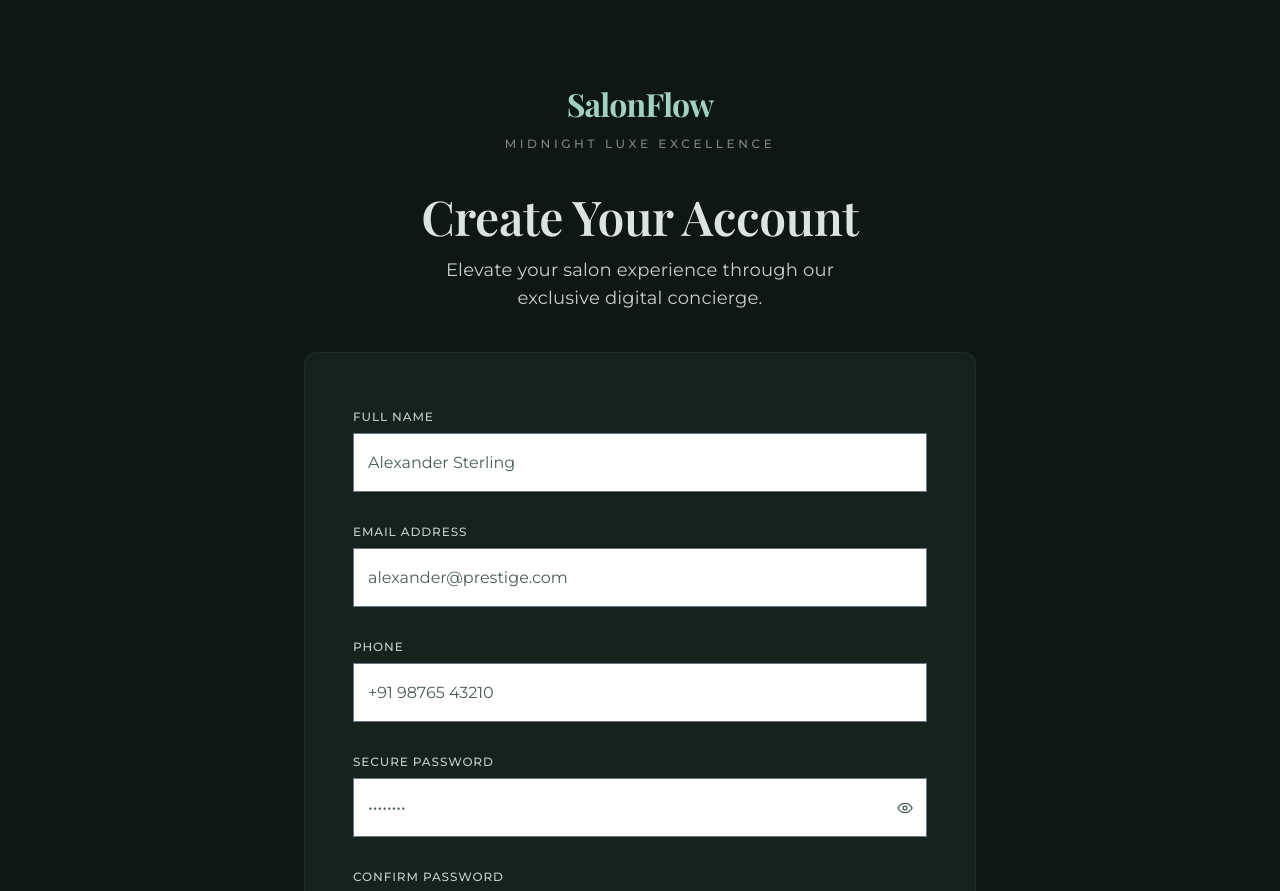
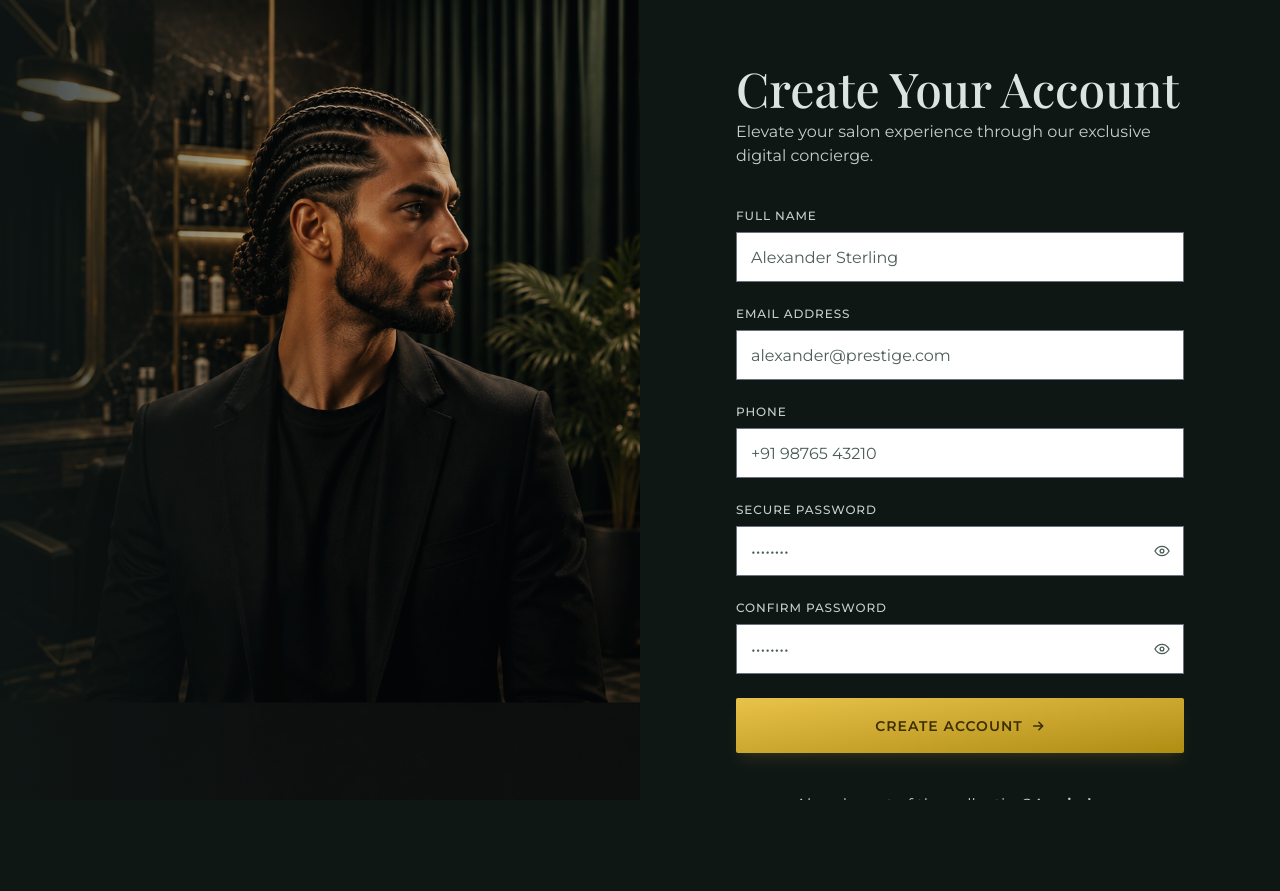
Before and after one commit to gokul-ravikumar/SALON, a React (Vite) app in the folder frontend/: page /register in a window 1280 px wide. Shown: the top 891 px of the page. After the commit the page ends 800 px from the top, so only its background shows below. Built offline with nearby package versions, Linux system fonts and the light colour scheme.

Commit message:
feat: add register hero image and enhance scrollbar styles for improved UI

```diff
--- a/frontend/src/components/auth/LoginField.tsx
+++ b/frontend/src/components/auth/LoginField.tsx
@@ -26,7 +26,7 @@ export const LoginField = forwardRef<HTMLInputElement, LoginFieldProps>(
           <input
             ref={ref}
             className={cn(
-              "focus-ring h-14.75 w-full border border-[#6b7280] bg-white px-3.5 text-base text-charcoal-800 placeholder:text-charcoal-500",
+              "focus-ring h-12.5 w-full border border-[#6b7280] bg-white px-3.5 text-base text-charcoal-800 placeholder:text-charcoal-500 2xl:h-14.75",
               rightElement && "pr-11",
               className,
             )}
--- a/frontend/src/pages/LoginPage.tsx
+++ b/frontend/src/pages/LoginPage.tsx
@@ -45,8 +45,8 @@ export function LoginPage() {
       setError(message);
       setNeedsVerification(
         err instanceof ApiError &&
-          err.status === 403 &&
-          message.toLowerCase().includes("verify your email"),
+        err.status === 403 &&
+        message.toLowerCase().includes("verify your email"),
       );
     }
   };
@@ -148,8 +148,6 @@ export function LoginPage() {
             </Button>
           </div>
 
-
-
           <p className="mt-10 text-center text-base text-charcoal-100">
             New to the experience?{" "}
             <Link
--- a/frontend/src/pages/RegisterPage.tsx
+++ b/frontend/src/pages/RegisterPage.tsx
@@ -3,13 +3,12 @@ import { Link } from "react-router-dom";
 import { useForm } from "react-hook-form";
 import { zodResolver } from "@hookform/resolvers/zod";
 import { Button } from "@/components/ui/Button";
-import { AuthCard } from "@/components/auth/AuthCard";
-import { AuthFooter } from "@/components/auth/AuthFooter";
 import { LoginField } from "@/components/auth/LoginField";
-import { EyeIcon, EyeOffIcon } from "@/components/auth/icons";
+import { ArrowRightIcon, EyeIcon, EyeOffIcon } from "@/components/auth/icons";
 import { ApiError } from "@/lib/api";
 import { register } from "@/services/auth.service";
 import { registerSchema, type RegisterInput } from "@/schemas/auth.validator";
+import registerHero from "@/assets/register-hero.png";
 
 export function RegisterPage() {
   const [error, setError] = useState<string | null>(null);
@@ -35,46 +34,43 @@ export function RegisterPage() {
     }
   };
 
-  if (registered) {
   return (
-      <AuthCard title="Check your email" className="text-center">
-        <p className="mt-3 text-sm text-charcoal-400">
+    <div className="relative grid h-screen grid-cols-1 overflow-hidden bg-charcoal-950 lg:grid-cols-2">
+      <div className="relative hidden overflow-hidden lg:block">
+        <img
+          src={registerHero}
+          alt=""
+          className="absolute inset-0 h-full w-full object-cover"
+        />
+        <div className="absolute inset-0 bg-linear-to-r from-charcoal-950/80 via-charcoal-950/0 to-charcoal-950/0" />
+        <div className="absolute inset-0 bg-charcoal-950/20" />
+      </div>
+
+      {registered ? (
+        <div className="scrollbar-luxe flex h-full justify-center overflow-y-auto px-6 py-16 text-center">
+          <div className="my-auto w-full max-w-md">
+            <h1 className="font-display text-5xl text-charcoal-50">Check your email</h1>
+            <p className="mt-4 text-base text-charcoal-100">
               Your account has been created. Please check your email to verify
               your account.
             </p>
-        <Link to="/login" className="mt-6 inline-block text-sm text-gold-400 hover:text-gold-300">
+            <Link
+              to="/login"
+              className="mt-8 inline-block font-semibold text-primary-200 hover:text-primary-100"
+            >
               Back to login
             </Link>
-      </AuthCard>
-    );
-  }
-
-  return (
-    <div className="min-h-screen bg-charcoal-950 px-6 py-16 sm:py-20">
-      <div className="flex flex-col items-center text-center">
-        <span className="font-display text-[32px] font-bold tracking-[-0.8px] text-mint-glow">
-          SalonFlow
-        </span>
-        <p className="mt-2 text-xs font-medium tracking-[3.6px] text-charcoal-100/60 uppercase">
-          Midnight Luxe Excellence
-        </p>
           </div>
-
-      <div className="mx-auto mt-10 max-w-md text-center">
-        <h1 className="font-display text-5xl font-semibold tracking-[-0.48px] text-charcoal-50">
-          Create Your Account
-        </h1>
-        <p className="mt-4 text-lg tracking-[0.18px] text-charcoal-100">
+        </div>
+      ) : (
+        <div className="scrollbar-luxe flex h-full justify-center overflow-y-auto px-6 py-16">
+          <form onSubmit={handleSubmit(onSubmit)} className="my-auto w-full max-w-md">
+            <h1 className="font-display text-5xl text-charcoal-50">Create Your Account</h1>
+            <p className="mt-2 text-base text-charcoal-100">
               Elevate your salon experience through our exclusive digital concierge.
             </p>
-      </div>
 
-      <div className="mx-auto mt-10 max-w-2xl">
-        <form
-          onSubmit={handleSubmit(onSubmit)}
-          className="rounded-xl border border-primary-500/20 bg-charcoal-900/60 pt-14 px-12 pb-12 backdrop-blur-sm"
-        >
-          <div className="space-y-8">
+            <div className="mt-10 space-y-6">
               <LoginField
                 label="Full Name"
                 placeholder="Alexander Sterling"
@@ -136,33 +132,32 @@ export function RegisterPage() {
                 {...registerField("confirmPassword")}
                 error={errors.confirmPassword?.message}
               />
-          </div>
 
-          {error && <p className="mt-4 text-sm text-error">{error}</p>}
+              {error && <p className="text-sm text-error">{error}</p>}
 
               <Button
                 type="submit"
-            variant="primary"
-            className="mt-8 h-[54px] w-full tracking-[1.4px] shadow-mint-glow"
+                variant="gold"
+                className="h-13.75 w-full"
                 disabled={isSubmitting}
               >
                 {isSubmitting ? "Creating Account…" : "Create Account"}
+                {!isSubmitting && <ArrowRightIcon className="h-3.5 w-3.5" />}
               </Button>
+            </div>
 
-          <div className="mt-8 border-t border-mint-glow/10 pt-8 text-center">
-            <p className="text-base text-charcoal-100">
+            <p className="mt-10 text-center text-base text-charcoal-100">
               Already part of the collective?{" "}
-              <Link to="/login" className="font-semibold text-[#e9c349] hover:text-gold-300">
+              <Link
+                to="/login"
+                className="font-semibold text-primary-200 hover:text-primary-100"
+              >
                 Login here
               </Link>
             </p>
-          </div>
           </form>
         </div>
-
-      <div className="mt-20">
-        <AuthFooter />
-      </div>
+      )}
     </div>
   );
 }
--- a/frontend/src/styles/utilities.css
+++ b/frontend/src/styles/utilities.css
@@ -6,6 +6,33 @@
   scrollbar-width: none;
   &::-webkit-scrollbar {
     display: none;
+  }
+}
+
+@utility scrollbar-luxe {
+  scrollbar-width: thin;
+  scrollbar-color: transparent transparent;
+  &:hover,
+  &:focus-within {
+    scrollbar-color: var(--color-gold-700) transparent;
+  }
+  &::-webkit-scrollbar {
+    width: 6px;
+  }
+  &::-webkit-scrollbar-track {
+    background: transparent;
+  }
+  &::-webkit-scrollbar-thumb {
+    background-color: transparent;
+    border-radius: 9999px;
+    transition: background-color 0.2s ease-in-out;
+  }
+  &:hover::-webkit-scrollbar-thumb,
+  &:focus-within::-webkit-scrollbar-thumb {
+    background-color: var(--color-gold-700);
+  }
+  &::-webkit-scrollbar-thumb:hover {
+    background-color: var(--color-gold-500);
   }
 }
 
```
Also changed, not shown: frontend/src/assets/register-hero.png (added). Lines whose indentation alone changed are shown as unchanged.
